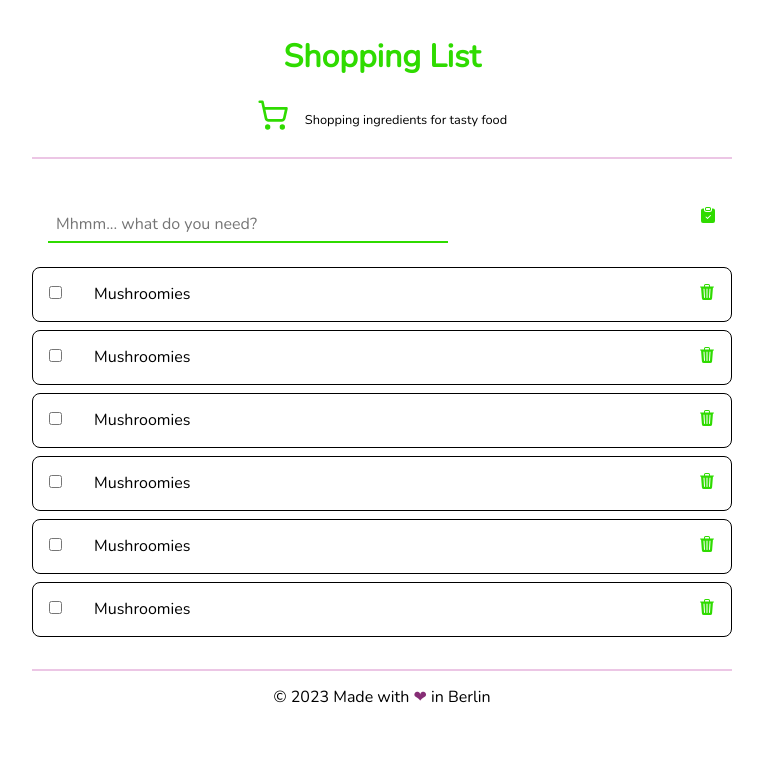
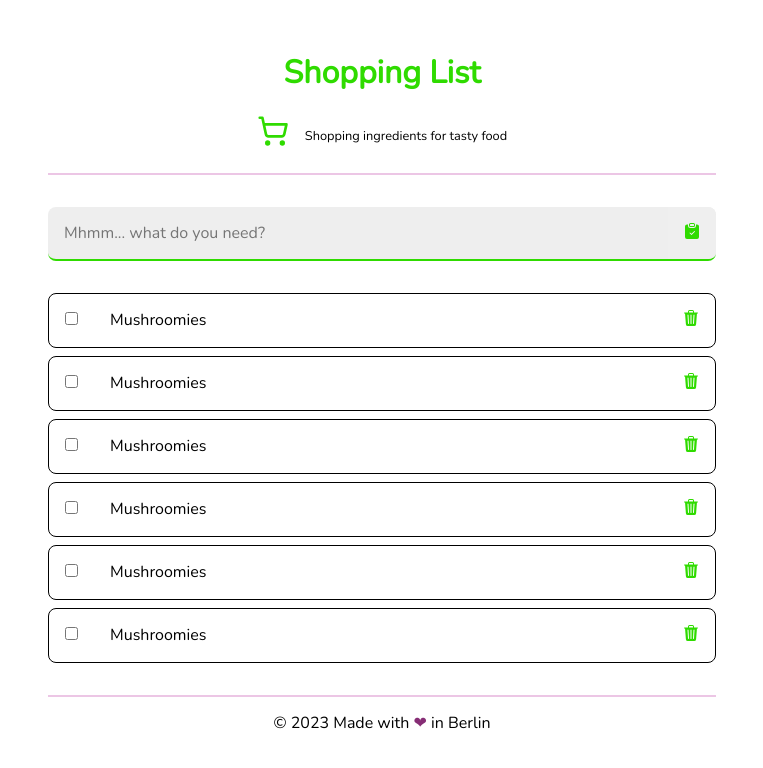
Before and after one commit to mayagizmo/cookify, a React (Vite) app: page / in a window 1280 px wide. Shown: the top 768 px of the page, without its empty margins (258-1021 px from the left). Built offline with nearby package versions, Linux system fonts and the light colour scheme; a web font is replaced by a local one.

Commit message:
Add shopping list code

```diff
--- a/src/ShoppingList/SearchBar.module.scss
+++ b/src/ShoppingList/SearchBar.module.scss
@@ -1,32 +1,41 @@
-.searchBar {
+.inputForm {
+  background: #eee;
+  border-bottom: 2px solid #2fdb00;
+  margin-bottom: 2rem;
+  overflow: hidden;
   display: flex;
+  align-items: center;
   justify-content: space-between;
-  margin-bottom: 0.5rem;
-  //border: 1px solid black;
-  background-color: white;
   border-radius: 0.5rem;
 }
 
 .checkBox {
   padding: 1rem;
 }
-.inputForm {
-  padding: 1rem;
-}
 
 .inputIngredient {
-  max-width: 400px;
-  width: 50vw;
   // background-color: #f9f5e7;
-  color: black;
-  //margin-left: 2rem;
-  padding: 0.5rem;
+  background: transparent;
   border: none;
-  border-bottom: 2px solid #2fdb00;
-  border-radius: 0.5rem 0.5rem 0 0;
+  padding: 1rem;
+  flex-grow: 1;
+  //&::placeholder {
+  //  color: #2fdb00;
+  //}
 }
 
 .checkMark {
+  border: 0;
   padding: 1rem;
   color: #2fdb00;
+  cursor: pointer;
+  transition: all 0.3s;
+
+  &:hover {
+    color: #a82e2e;
+  }
+
+  &:active {
+    color: #139b9f;
+  }
 }
--- a/src/ShoppingList/SearchBar.tsx
+++ b/src/ShoppingList/SearchBar.tsx
@@ -4,18 +4,17 @@ import styles from "./SearchBar.module.scss";
 
 export function SearchBar() {
   return (
-    <div className={styles.searchBar}>
-      <form className={styles.inputForm}>
-        <input
-          name="inputIngredient"
-          className={styles.inputIngredient}
-          type="text"
-          placeholder="Mhmm... what do you need?"
-        />
-      </form>
-      <span className={styles.checkMark}>
+    <form className={styles.inputForm}>
+      <input
+        type="text"
+        className={styles.inputIngredient}
+        placeholder="Mhmm... what do you need?"
+        id="my-input"
+      />
+
+      <button className={styles.checkMark}>
         <BsClipboardCheckFill />
-      </span>
-    </div>
+      </button>
+    </form>
   );
 }
--- a/src/global.scss
+++ b/src/global.scss
@@ -23,5 +23,6 @@ body {
 .container {
   max-width: 700px;
   margin: 0 auto;
+  padding: 1rem;
   background-color: white;
 }
```
Also changed, not shown: 1 other file (tests, documents, lock files or other folders).
